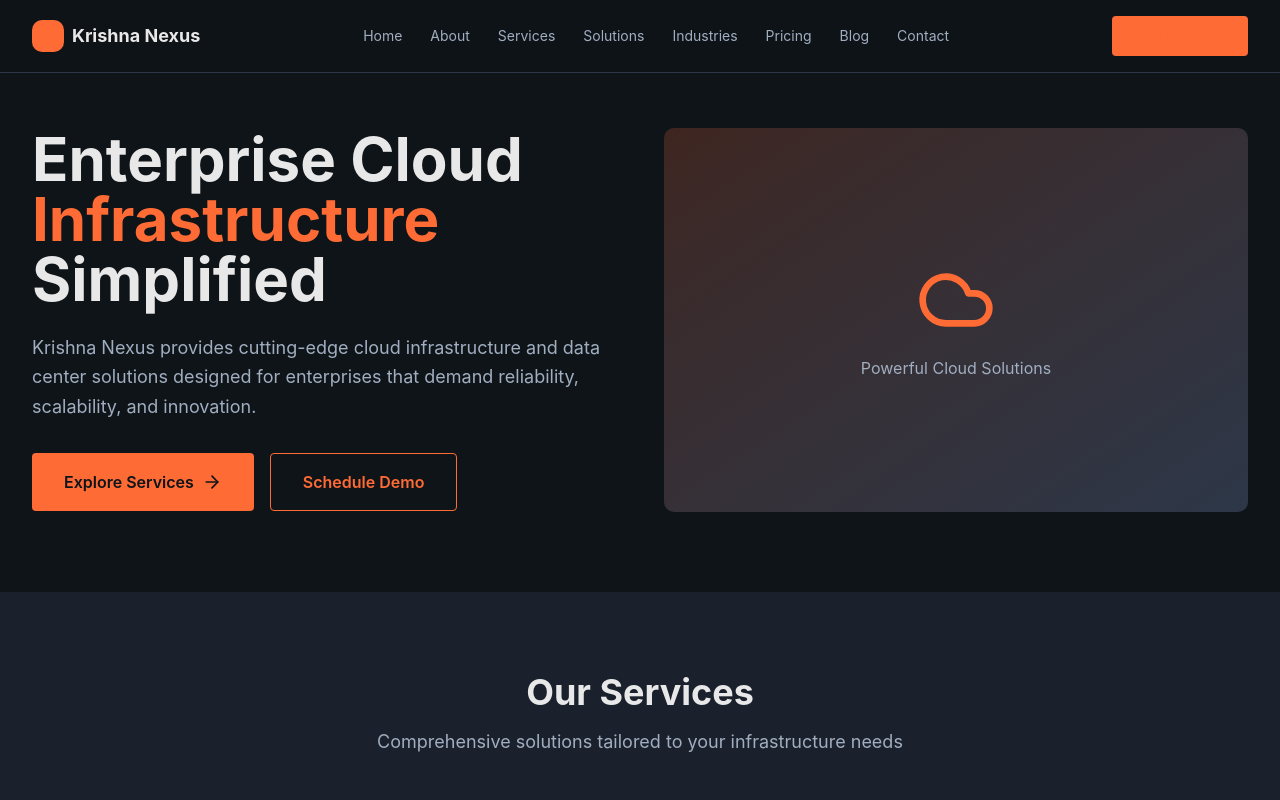
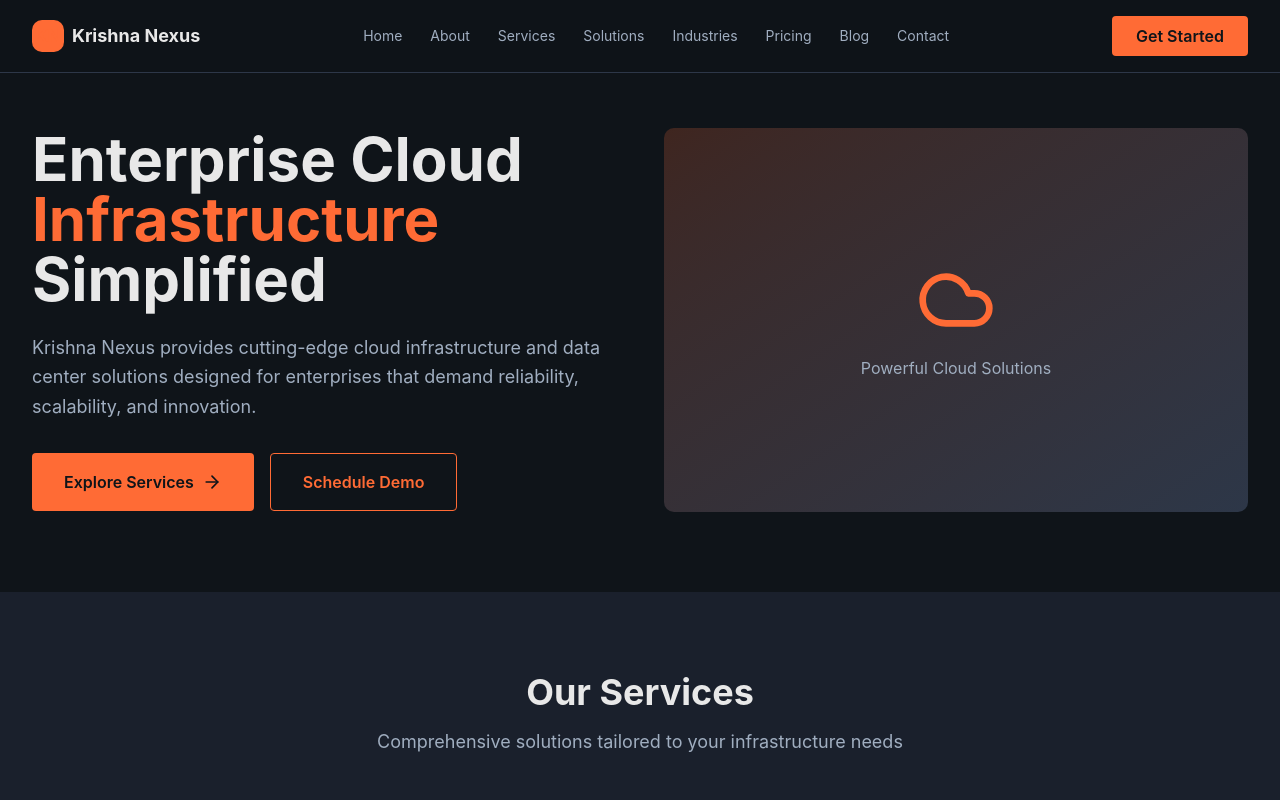
Before and after one commit to krishna099/krishna-nexus, a Next.js app: page / in a window 1280 px wide. Shown: the top 800 px of the page. Built offline with nearby package versions, Linux system fonts and the light colour scheme.

Commit message:
feat: update contact link styles and colors in header component

```diff
--- a/components/header.tsx
+++ b/components/header.tsx
@@ -46,7 +46,8 @@ export function Header() {
         <div className="hidden md:flex">
           <Link
             href="/contact"
-            className="px-6 py-2 bg-accent text-primary font-semibold rounded hover:bg-accent/90 transition"
+            className="px-6 py-2 font-semibold rounded hover:opacity-90 transition"
+            style={{ backgroundColor: '#ff6b35', color: '#0f1419' }}
           >
             Get Started
           </Link>
@@ -78,7 +79,8 @@ export function Header() {
             ))}
             <Link
               href="/contact"
-              className="block w-full px-3 py-2 bg-accent text-primary text-sm font-semibold text-center rounded hover:bg-accent/90 transition mt-4"
+              className="block w-full px-3 py-2 text-sm font-semibold text-center rounded hover:opacity-90 transition mt-4"
+              style={{ backgroundColor: '#ff6b35', color: '#0f1419' }}
             >
               Get Started
             </Link>
```
